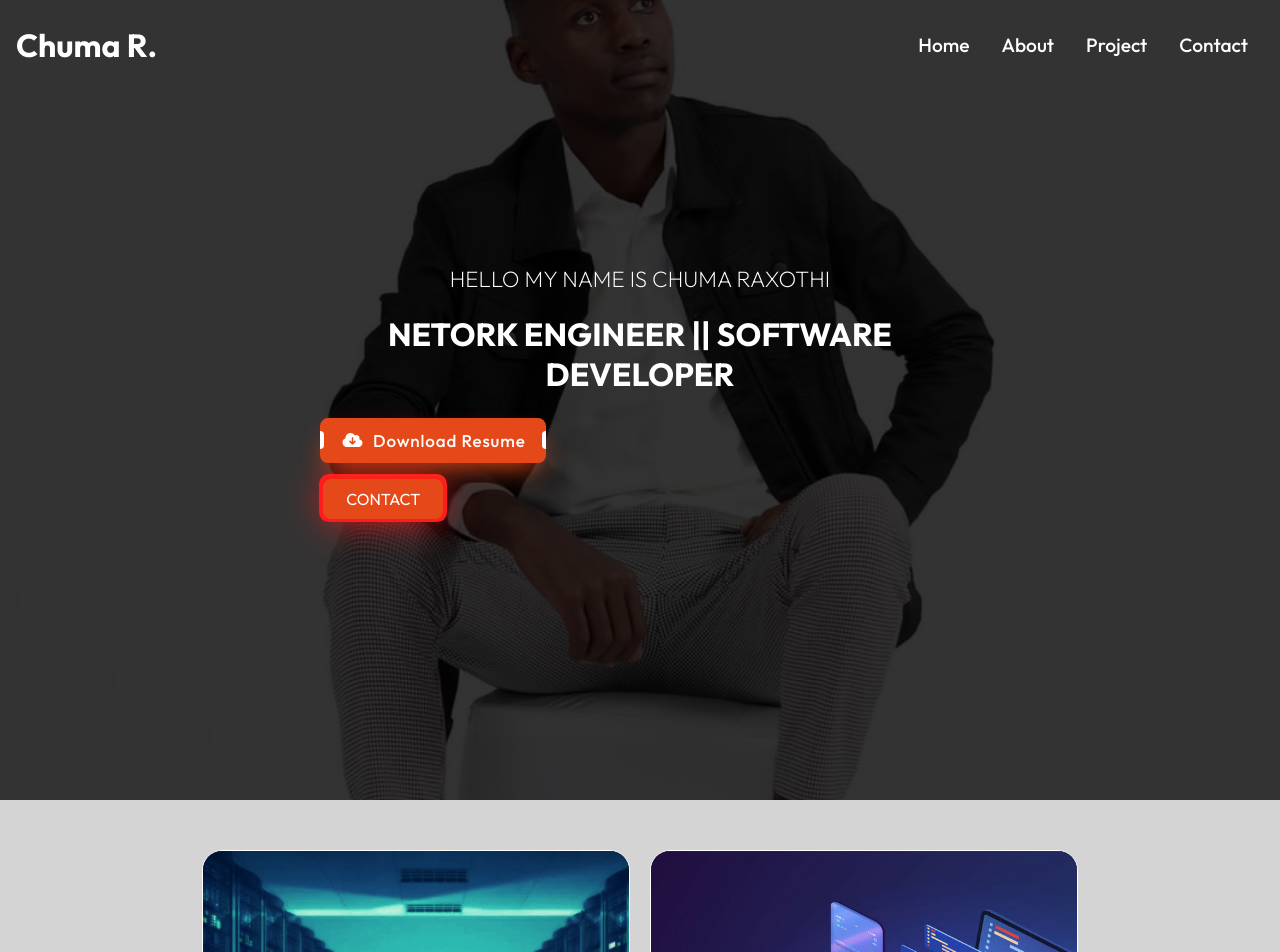
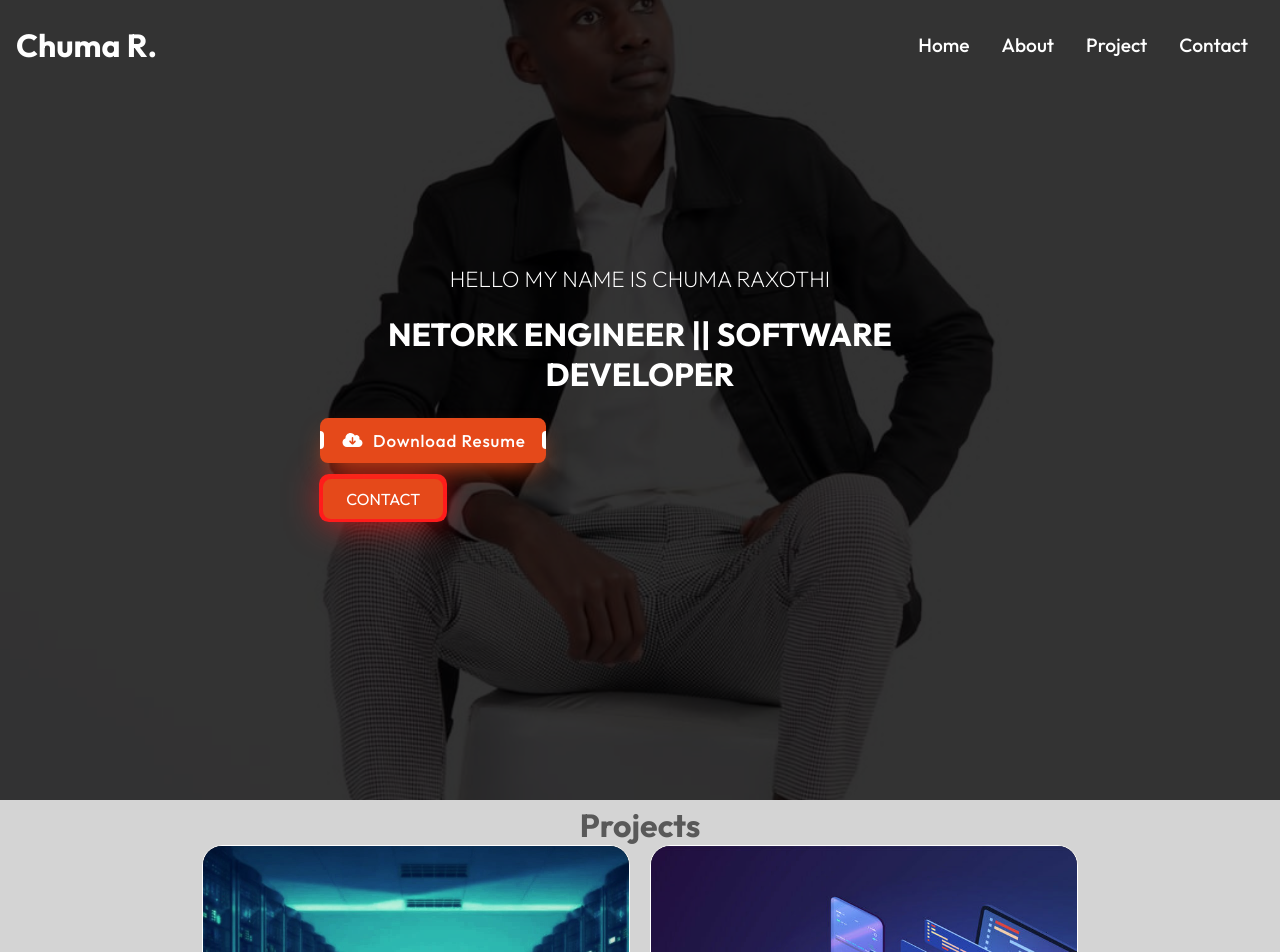
Before and after one commit to Chuma-rxt/portfolio-react, a React (Create React App) app: page / in a window 1280 px wide. Shown: the top 952 px of the page. Built offline with nearby package versions, Linux system fonts and the light colour scheme.

Commit message:
adding style of my Prokects in home page

```diff
--- a/src/components/HomeSec.js
+++ b/src/components/HomeSec.js
@@ -36,6 +36,7 @@ function HomeSec() {
 
   return (
     <div className="HomeSec">
+      <h1 className='style'>Projects</h1>
       <Slider {...settings}>
         {ProjectCardData.map(item => (
           <div className="card" key={item.id}>
--- a/src/components/HomeSecStyles.css
+++ b/src/components/HomeSecStyles.css
@@ -64,3 +64,10 @@ padding: 0.5rem 1rem;
     border-width: 1px; /* Adjust border width for mobile devices */
   }
 }
+/* FooterStyles.css */
+
+.style {
+  text-align: center; /* Align text to center */
+  color: #595959;
+  margin-top: -5%;
+}
```
